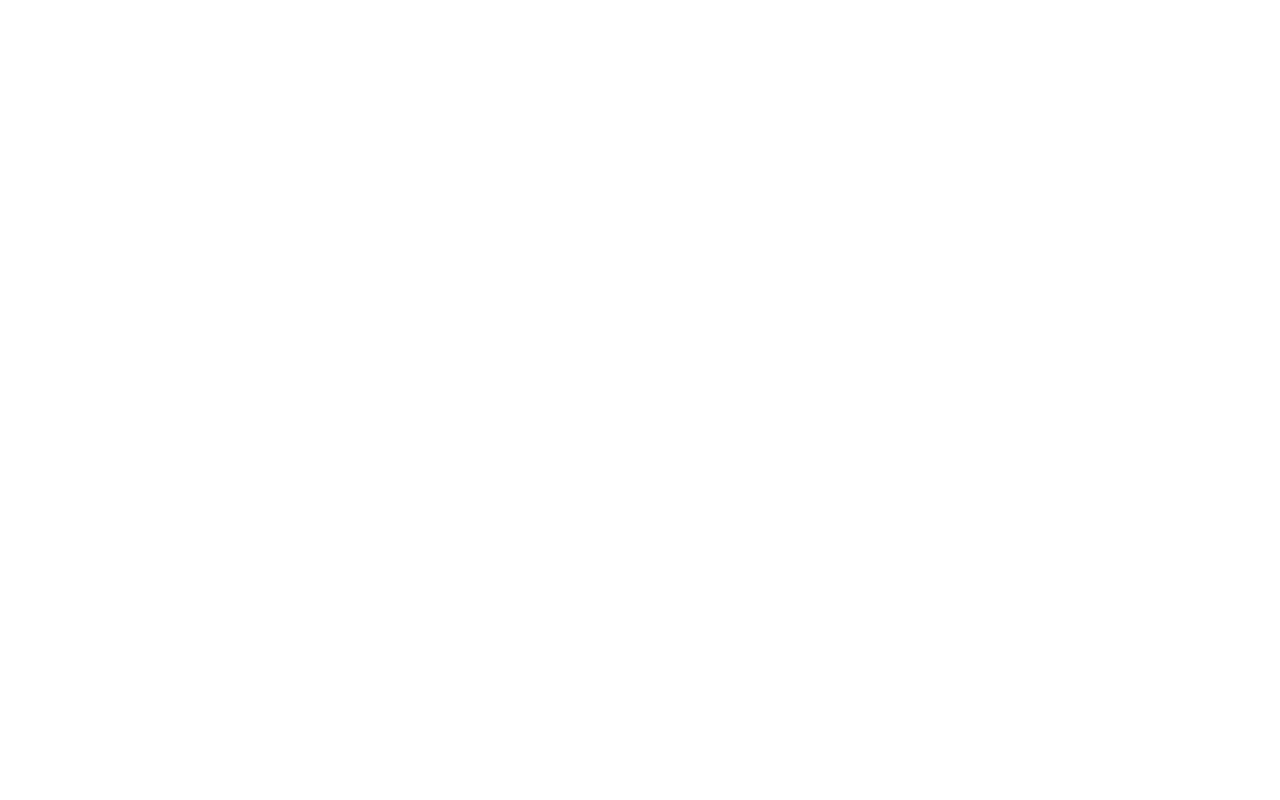
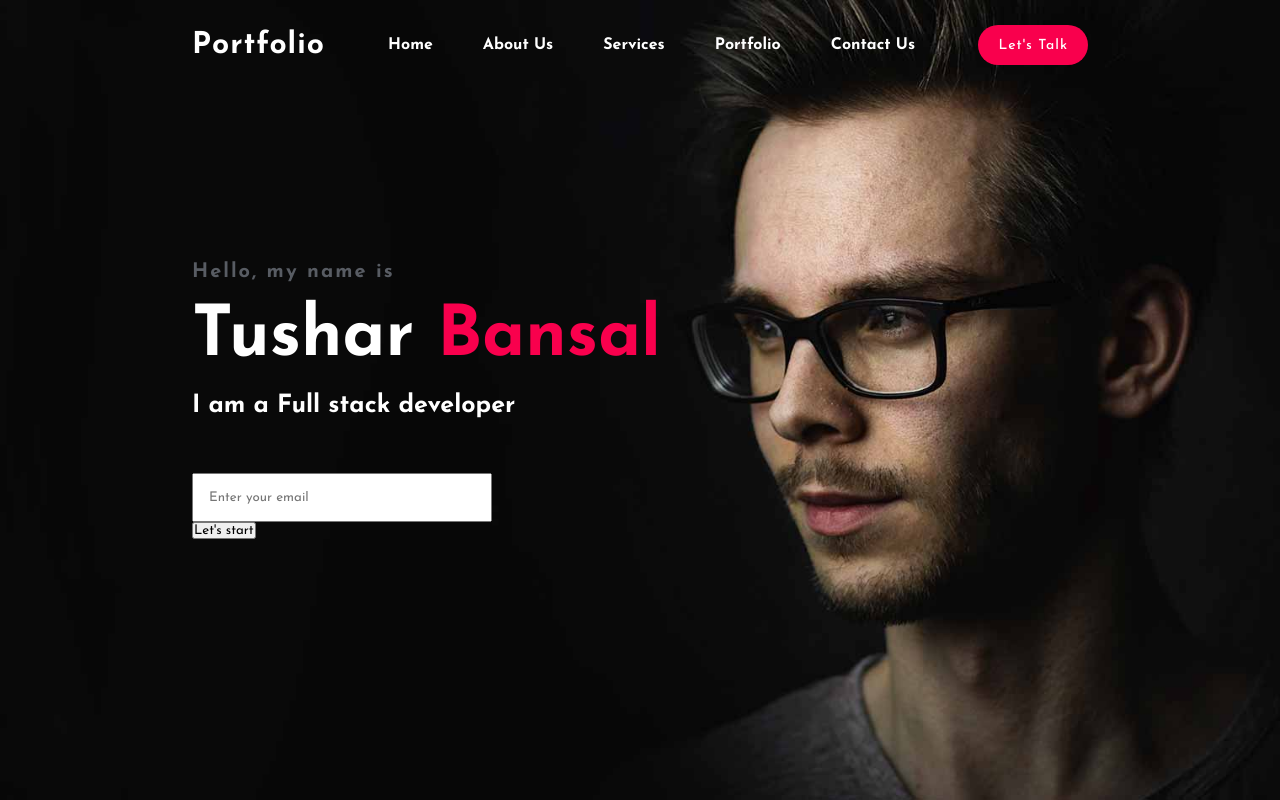
Before and after one commit to tusharbansal1/MyPortfolio, a plain HTML site: page index.html in a window 1280 px wide. Drawn offline with nearby package versions, Linux system fonts and the light colour scheme.

Commit message:
30% done

```diff
--- a/index.html
+++ b/index.html
@@ -6,8 +6,39 @@
     <meta name="viewport" content="width=device-width, initial-scale=1.0">
     <title>My Portfolio</title>
     <link rel="stylesheet" href="style.css">
+
+    <link rel="stylesheet"
+  href="https://unpkg.com/boxicons@latest/css/boxicons.min.css">
+
+  <link rel="preconnect" href="https://fonts.googleapis.com">
+  <link rel="preconnect" href="https://fonts.gstatic.com" crossorigin>
+  <link href="https://fonts.googleapis.com/css2?family=Josefin+Sans:wght@100;200;300;400;500;600;700&display=swap" rel="stylesheet">
 </head>
 <body>
-
+    <header>
+    <a href="#" class="logo">Portfolio</a>
+    <div class="bx bx-menu" id="menu-icon"></div>
+    <ul class="navbar">
+        <li><a href="#home">Home</a></li>
+        <li><a href="#about">About Us</a></li>
+        <li><a href="#services">Services</a></li>
+        <li><a href="#portfolio">Portfolio</a></li>
+        <li><a href="#contact">Contact Us</a></li>
+    </ul>
+    <a href="#" class="h-btn">Let's Talk</a>
+</header>
+<section class="home" id="home">
+    <div class="home-text">
+        <h4>Hello, my name is</h4>
+         <h1>Tushar <span>Bansal</span></h1>
+         <h3>I am a Full stack developer</h3>
+         <div class="newslatter">
+            <form>
+                <input type="email" name="email" id="mail" placeholder="Enter your email">
+                <input type="submit" name="submit" value="Let's start">
+            </form>
+         </div>
+    </div>
+</section>
 </body>
 </html>
--- a/style.css
+++ b/style.css
@@ -0,0 +1,138 @@
+*{
+    margin: 0;
+    padding: 0;
+    box-sizing: border-box;
+    font-family: 'Josefin Sans', sans-serif;
+    list-style: none;
+    text-decoration: none;
+    scroll-behavior: smooth;
+    scroll-padding-top: 3.5rem;
+}
+:root{
+    --bg-color: #101010;
+    --secound-bg-color: #191919;
+    --text-color:#fff;
+    --secound-color:#c6c9d8bf;
+    --main-color: #f9004d;
+    --big--font: 5.3rem;
+    --h2-font: 4.2rem;
+    --p-font:1.1rem;
+
+
+}
+body{
+    background: var(--bg-color);
+    color: var(--text-color);
+}
+header{
+    position: fixed;
+    width: 100%;
+    top: 0;
+    right: 0;
+    z-index: 1000;
+    display: flex;
+    align-items: center;
+    justify-content: space-between;
+    background: transparent;
+    padding: 25px 15%;
+    transition-duration: .3s;
+}
+.logo{
+    color: var(--text-color);
+    font-size: 30px;
+    font-weight: bold;
+    letter-spacing: 1px;
+
+}
+.navbar{
+    display: flex;
+}
+.navbar li{
+    position: relative;
+}
+.navbar a{
+    color: var(--text-color);
+    font-weight: bold;
+    font-size: 1rem;
+    padding: 10px 25px;
+
+}
+.navbar a::after{
+    content: '';
+    position: absolute;
+    width: 0;
+    height: 2px;
+    background: var(--main-color);
+    left: 0;
+    bottom: -4px;
+    transition: ease .40s;
+}
+.navbar a:hover::after{
+    width: 100%;
+}
+#menu-icon{
+    font-size: 32px;
+    color: var(--text-color);
+    z-index: 10001;
+    cursor: pointer;
+    display: none;
+
+}
+.h-btn{
+    padding: 0px 20px;
+    height: 40px;
+    display: inline-block;
+    line-height: 42px;
+    background: var(--main-color);
+    color: var(--text-color);
+    border: none;
+    border-radius: 30px;
+    font-size: 14px;
+    font-weight: 500;
+    letter-spacing: 1px;
+    transition: all .30s;
+}
+.h-btn:hover{
+    transform: translateY(-5px);
+}
+section{
+    padding: 120px 15%;
+}
+.home{
+     height: 100vh;
+     width: 100%;
+     background: url(../Myportfolio/img/background.jpg);
+     background-size: cover;
+     background-position: center;
+     align-items: center;
+     display: grid;
+     grid-template-columns: repeat(1,1fr);
+
+}
+.home-text h1{
+    margin: 20px 0px 20px;
+    font-size: 70px;
+}
+span{
+    color: var(--main-color);
+}
+.home-text h3{
+    margin-bottom: 55px;
+    font-size: 25px;
+}
+.home-text h4{
+    color: #585c63;
+    font-size: 20px;
+    letter-spacing: 2px;
+}
+.newslatter form{
+    width: 300px;
+    max-width: 100%;
+    position: relative;
+}
+.newslatter form input:first-child{
+    display: inline-block;
+    width: 100%;
+    outline: none;
+    padding: 16px 140px 16px 15px;
+}
```
Also changed, not shown: img/about.jpg (added), img/background.jpg (added), img/contact.jpg (added), img/five.jpg (added), img/four.jpg (added), img/one.jpg (added), img/six.jpg (added), img/three.jpg (added), img/two.jpg (added).
